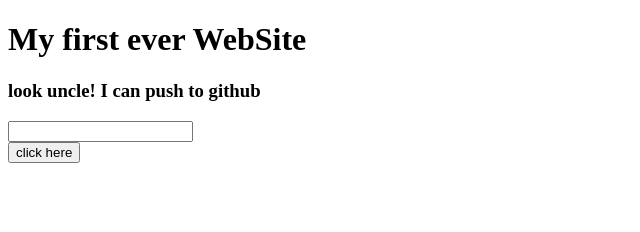
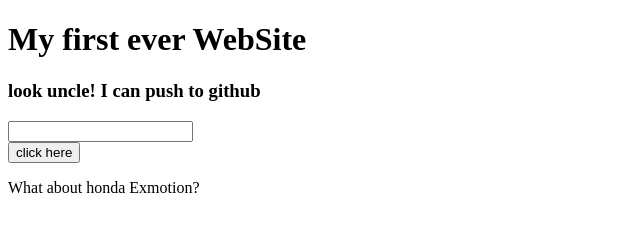
Before and after one commit to Sadikul1513983/myFirstWebSite, a plain HTML site: page index.html in a window 1280 px wide. Shown: the whole page, without its empty margins (0-640 px from the left). Drawn offline with Linux system fonts and the light colour scheme.

Commit message:
Ready to Ride Exmotion

```diff
--- a/index.html
+++ b/index.html
@@ -12,5 +12,6 @@
     <input type="text">
     <br>
     <button>click here</button>
+    <p>What about honda Exmotion?</p>
 </body>
 </html>
```
